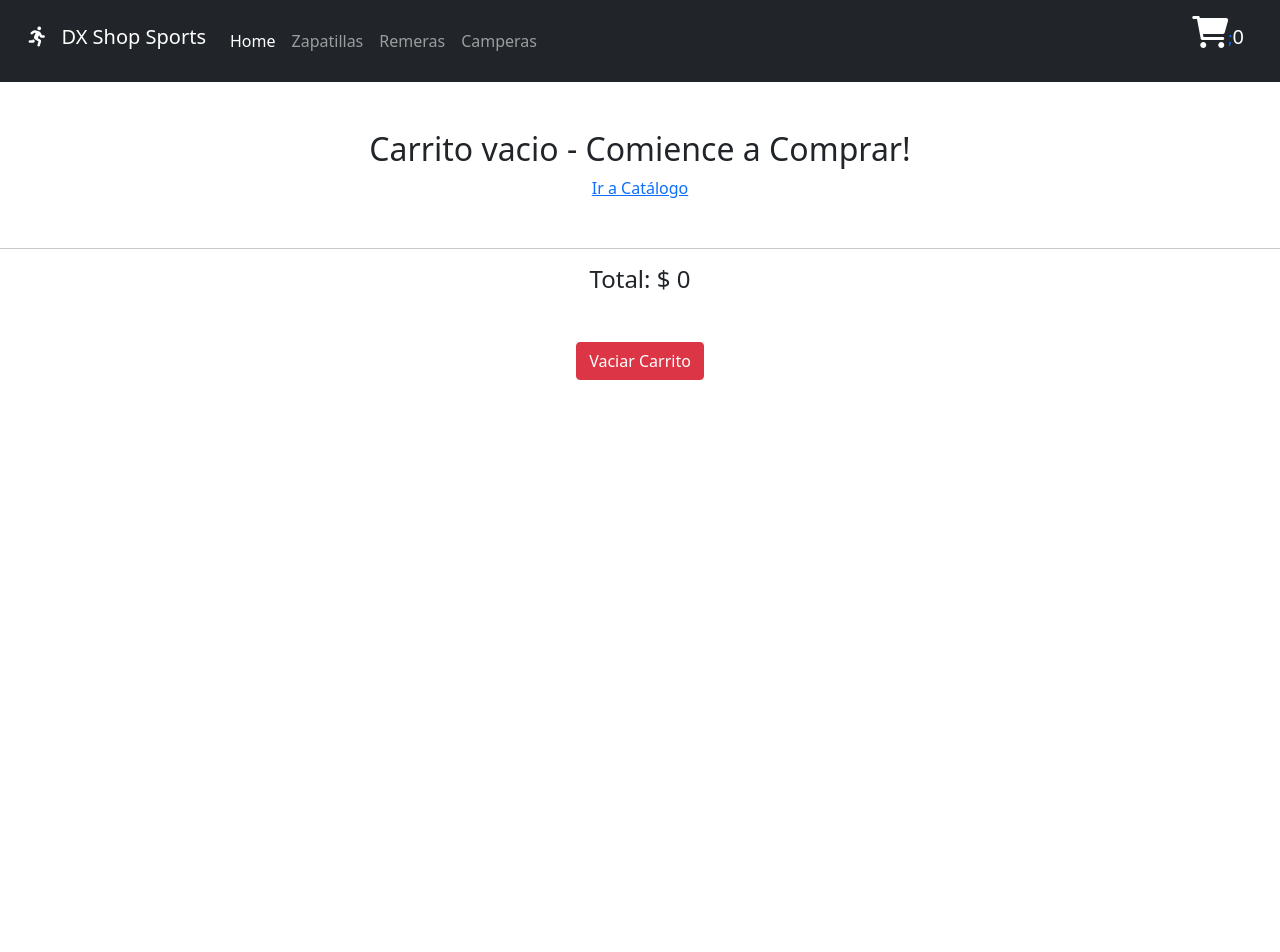
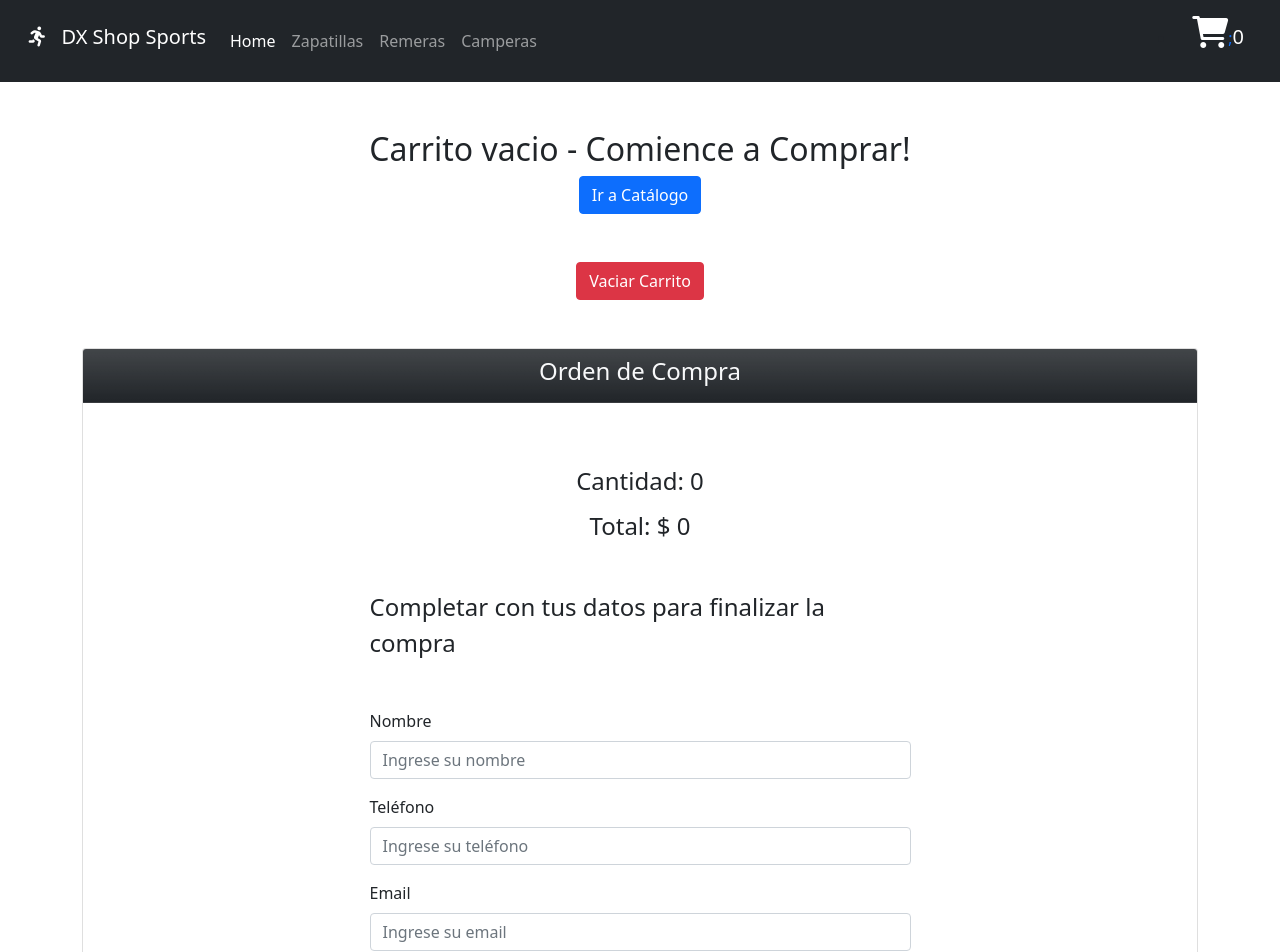
Before and after one commit to rdojeda/dx-shop-sports, a React (Create React App) app: page /cart in a window 1280 px wide. Shown: the top 952 px of the page. Before the commit the page ends 800 px from the top, so only its background shows below. Built offline with nearby package versions, Linux system fonts and the light colour scheme; the HTML template or start-up script is replaced by a standard one.

Commit message:
versión firebase II

```diff
--- a/package.json
+++ b/package.json
@@ -11,6 +11,7 @@
     "react-dom": "^17.0.2",
     "react-router-dom": "^6.2.1",
     "react-scripts": "5.0.0",
+    "sweetalert": "^2.1.2",
     "web-vitals": "^2.1.4"
   },
   "scripts": {
--- a/src/components/Cart.js
+++ b/src/components/Cart.js
@@ -1,52 +1,157 @@
 import { useCartContext } from "../Context/Context";
-import { Link } from 'react-router-dom'
+import { Link } from 'react-router-dom';
+import { collection, Timestamp, addDoc } from "firebase/firestore";
+import { db } from "../utils/firebase";
+
 export const Cart = () => {
   const { cartItems, clearAll, deleteItem } = useCartContext()
+
+  const sendOrder = async (e) => {
+    e.preventDefault();
+    let order = {
+      buyer: {
+        name: e.target[0].value,
+        phone: e.target[1].value,
+        email: e.target[2].value,
+      },
+      items: cartItems,
+      total: cartItems.reduce((ac, items) => (ac + (items.price * items.quantity)), 0),
+    };
+    order.date = Timestamp.fromDate(new Date());
+    const queryCollection = collection(db, "orders");
+    console.log("order", order);
+    try {
+      const docRef = await addDoc(queryCollection, order);
+      console.log('docRef', docRef.id);
+      clearAll()
+      order.buyer.name = e.target.reset()
+      order.buyer.phone = e.target.reset();
+      order.buyer.email = e.target.reset();
+
+    } catch (error) {
+      console.log("Error", error);
+    }
+  };
+
   return (
     <>
       {cartItems.length === 0 ? (
         <div className="text-center mt-5 mb-5">
           <h2>Carrito vacio - Comience a Comprar!</h2>
-          <Link to="/">Ir a Catálogo</Link>
+          <Link className="btn btn-primary" to="/">
+            Ir a Catálogo
+          </Link>
         </div>
       ) : (
-        cartItems.map((i) => {
+        <div className="container mt-5">
+          {cartItems.map((i) => {
             return (
               <>
-              <div className="container">
-                <div className="row justify-content-center mt-5">
-                  <div className=" d-flex mt-2 mb-5 justify-content-center">
-                    <p>
-                      {i.title} x {i.quantity} = ${i.quantity * i.price}
+                <div className="card mb-5 p-2">
+                  <div className="row">
+                    <div className="col-md-4">
+                      <img src={i.pictureUrl} alt={i.title} className="img-fluid" />
+                    </div>
+                    <div className="col-md-8">
+                      <h2 className="card-title mt-3">{i.title}</h2>
+                      <p className="card-text h5">Cantidad: {i.quantity}</p>
+                      <p className="card-text h5">
+                        Importe: $ {i.quantity * i.price}
                       </p>
-                    <img src={i.pictureUrl} style={{ width: 200 }} />
-                  </div>
-                  <div className="text-center">
                       <button
-                      className="btn btn-warning"
+                        className="btn btn-warning mx-5 mt-5"
                         onClick={() => deleteItem(i.id)}
                       >
                         Eliminar Producto
                       </button>
-                    <Link to='/'>Seguir Comprando</Link>
+
                     </div>
                   </div>
                 </div>
               </>
             );
-        })
+          })}
+        </div>
       )}
-      <hr />
-      <div className="text-center h4">
+
+      <div className="text-center mt-5 mb-5">
+        <button className="btn btn-danger" onClick={clearAll}>
+          Vaciar Carrito
+        </button>
+      </div>
+
+      <div className="container mb-5">
+        <div className="card d-flex">
+          <div className="card-header bg-dark bg-gradient text-light">
+            <h4 className="text-center">Orden de Compra</h4>
+          </div>
+          <div className="card-body">
+            <div className="text-center">
+              <div className="text-center h4 mt-5">
+                {`Cantidad: ${cartItems.reduce(
+                  (ac, item) => ac + item.quantity,
+                  0
+                )}`}
+              </div>
+
+              <div className="text-center h4 mt-3">
                 {`Total: $ ${cartItems.reduce(
                   (ac, item) => ac + item.price * item.quantity,
                   0
                 )}`}
               </div>
-      <div className="text-center mt-5">
-        <button className="btn btn-danger" onClick={clearAll}>
-          Vaciar Carrito
+            </div>
+            <form className="w-50 mx-auto mt-5" onSubmit={sendOrder}>
+              <legend className="mb-5">Completar con tus datos para finalizar la compra</legend>
+              <div className="mb-3 mt-5">
+                <label htmlFor="name" className="form-label">
+                  Nombre
+                </label>
+                <input
+                  type="text"
+                  className="form-control"
+                  id="name"
+                  placeholder="Ingrese su nombre"
+                  required
+                />
+                <div className="valid-feedback">Campo válido!</div>
+                <div className="invalid-feedback">Campo Incorrecto!</div>
+              </div>
+              <div className="mb-3">
+                <label htmlFor="phone" className="form-label">
+                  Teléfono
+                </label>
+                <input
+                  type="phone"
+                  className="form-control"
+                  id="phone"
+                  placeholder="Ingrese su teléfono"
+                  required
+                />
+                <div className="valid-feedback">Campo válido!</div>
+                <div className="invalid-feedback">Campo Incorrecto!</div>
+              </div>
+              <div className="mb-3">
+                <label htmlFor="email" className="form-label">
+                  Email
+                </label>
+                <input
+                  type="email"
+                  className="form-control"
+                  id="email"
+                  placeholder="Ingrese su email"
+                  required
+                />
+                <div className="valid-feedback">Campo válido!</div>
+                <div className="invalid-feedback">Campo Incorrecto!</div>
+              </div>
+
+              <button className="btn btn-primary mt-5" type="submit">
+                Enviar Orden
               </button>
+            </form>
+          </div>
+        </div>
       </div>
     </>
   );
--- a/src/components/NavBar.js
+++ b/src/components/NavBar.js
@@ -1,13 +1,9 @@
-import React, {useContext } from 'react';
 import { NavLink } from 'react-router-dom';
 import "../App.css";
 
 import { CartWidget } from './CartWidget';
 
-import { CartContext } from '../Context/Context';
-
 export const NavBar = () => {
-  const { cartCount } = useContext(CartContext)
 
   return (
     <>
```
Also changed, not shown: 1 other file (tests, documents, lock files or other folders). Lines whose indentation alone changed are shown as unchanged.
